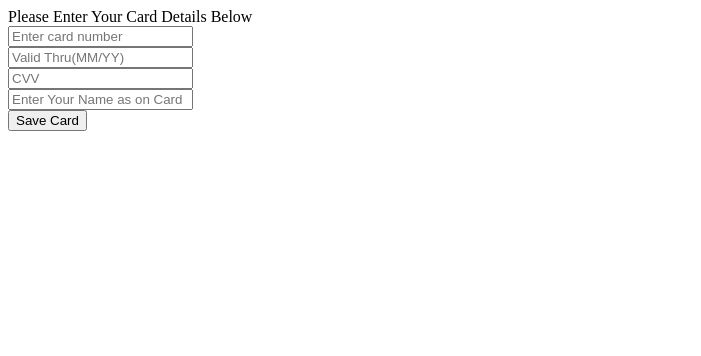
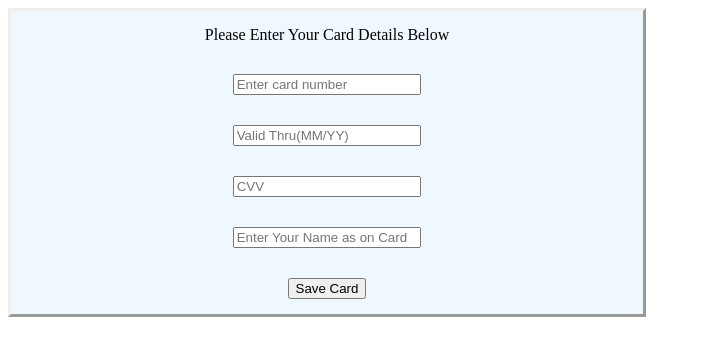
Before and after one commit to Pushp1992/Payment-gateway-UI-Vanila-JS, a website built with webpack: page src/view/card.html in a window 1280 px wide. Shown: the whole page, without its empty margins (0-701 px from the left). Built offline with nearby package versions, Linux system fonts and the light colour scheme; files whose address does not match are found by name.

Commit message:
style for cretae card

```diff
--- a/src/index.css
+++ b/src/index.css
@@ -4,4 +4,6 @@ h1 {
 
 #card-layout{
     text-align: center;
+    display: flex;
+    justify-content: center;
 }
--- a/src/index.js
+++ b/src/index.js
@@ -5,9 +5,3 @@ fetch("./src/view/card.html")
     .then(data => {
         document.querySelector("card-template").innerHTML = data;
     });
-
-// const callClick = function () {
-//     event.preventDefault()
-
-//     window.alert('clicked')
-// }
--- a/src/styles/card.css
+++ b/src/styles/card.css
@@ -0,0 +1,16 @@
+#user-form {
+    width: 50%;
+    text-align: center;
+    border-style: outset;
+    background-color: aliceblue;
+    /* background-color: whitesmoke; */
+}
+.form-group {
+    padding: 15px;
+    color: black;
+}
+
+.form-control {
+    width: 30%;
+    height: 40%;
+}
```
Also changed, not shown: index.html (+1 -0 lines), src/view/card.html (+0 -3 lines).
